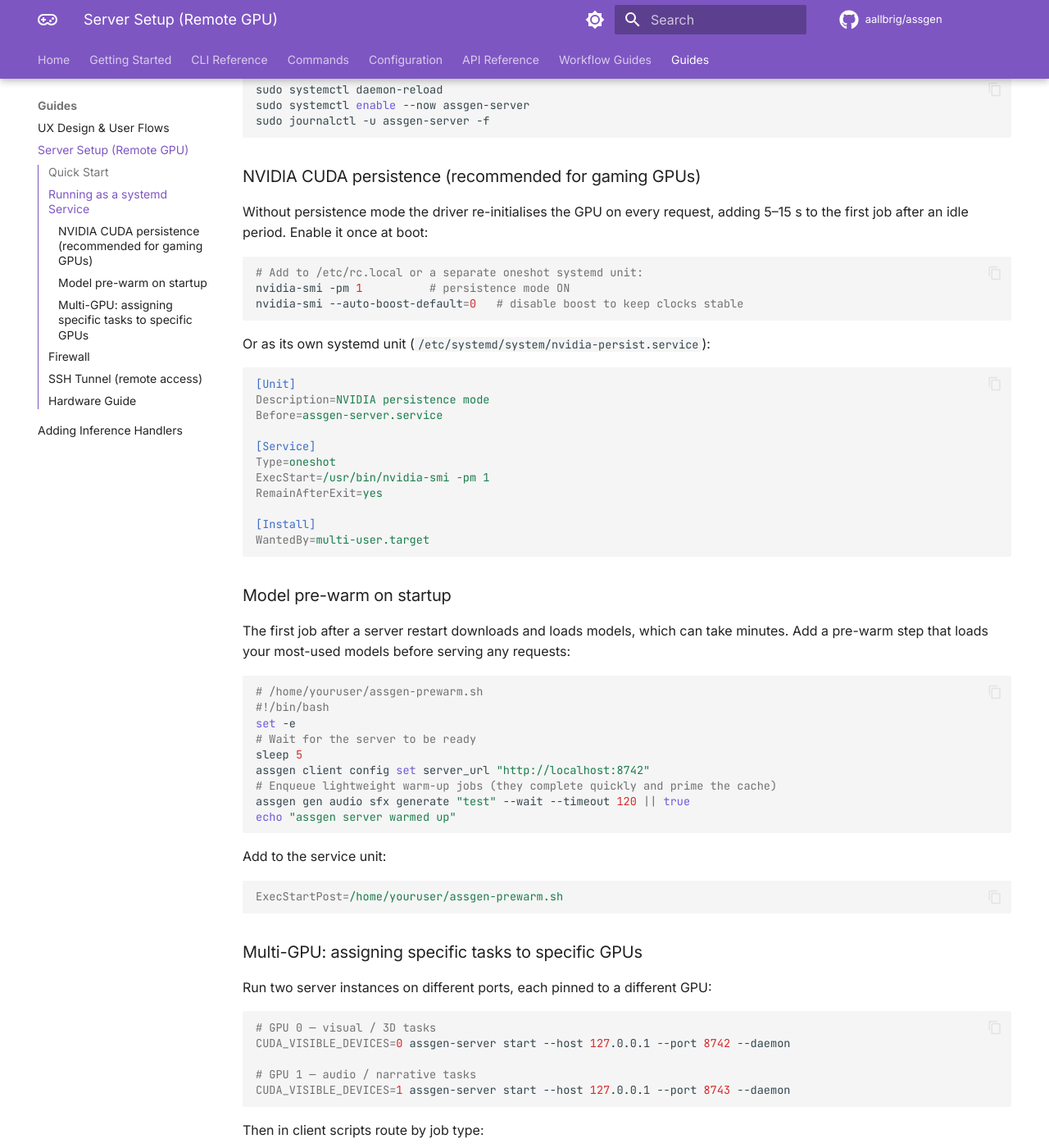
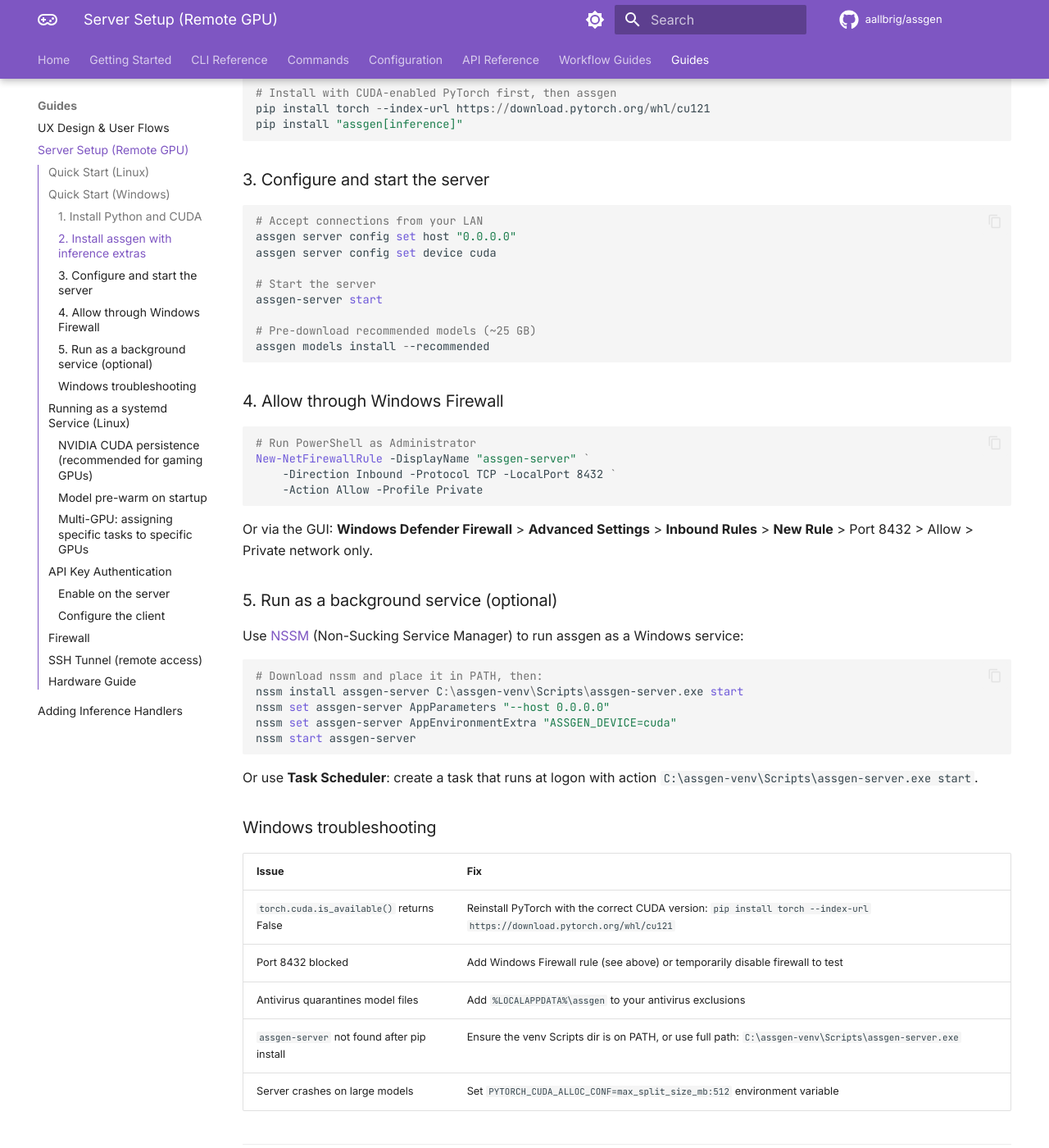
Before and after one commit to aallbrig/assgen, an MkDocs documentation site: the page built from docs/server-setup.md, in a window 1280 px wide and 1400 px high, scrolled down 1176 px. Shown: the whole window at 82% size. Built offline with MkDocs 1.6.1 and Material for MkDocs 9.7.7, drawn with Linux system fonts in a browser that asks for light colours; comment, search, counter and statistics services are not loaded; some of the changed text lies outside the part shown.

Commit message:
docs: expand install, quickstart, and server-setup guides
- Add Homebrew, Chocolatey, and Windows CUDA install instructions
- Expand remote GPU server setup with troubleshooting tips
- Add full Windows server setup guide (CUDA, firewall, NSSM service)
- Document API key authentication setup
- Normalize default port references to 8432

Co-authored-by: Copilot <223556219+Copilot@users.noreply.github.com>

````diff
--- a/docs/server-setup.md
+++ b/docs/server-setup.md
@@ -5,26 +5,111 @@ from any machine on your network while keeping heavy inference off your laptop.
 
 ---
 
-## Quick Start
+## Quick Start (Linux)
 
 On the GPU machine:
 
 ```bash
-pip install assgen
-assgen-server start --host 0.0.0.0 --port 8742
+pip install "assgen[inference]"
+assgen server config set host "0.0.0.0"   # accept LAN connections
+assgen server config set device cuda
+assgen-server start --daemon
 ```
 
-On the client machine:
+On the client machine (laptop):
 
 ```bash
 pip install assgen
-assgen client config set server_url "http://192.168.1.50:8742"
-assgen jobs list   # confirms connectivity
+assgen client config set-server http://192.168.1.50:8432
+assgen client config show    # verify health check passes
+
+# Pre-download recommended models (~25 GB)
+assgen models install --recommended
 ```
 
 ---
 
-## Running as a systemd Service
+## Quick Start (Windows)
+
+On your Windows desktop with an NVIDIA GPU:
+
+### 1. Install Python and CUDA
+
+1. Install [Python 3.11+](https://python.org/downloads/) (check "Add to PATH")
+2. Install [CUDA Toolkit 12.x](https://developer.nvidia.com/cuda-downloads) matching your GPU driver
+3. Verify CUDA is available:
+
+```powershell
+python -c "import torch; print(torch.cuda.is_available())"
+# Should print: True
+```
+
+### 2. Install assgen with inference extras
+
+```powershell
+# Create a virtual environment
+python -m venv C:\assgen-venv
+C:\assgen-venv\Scripts\activate
+
+# Install with CUDA-enabled PyTorch first, then assgen
+pip install torch --index-url https://download.pytorch.org/whl/cu121
+pip install "assgen[inference]"
+```
+
+### 3. Configure and start the server
+
+```powershell
+# Accept connections from your LAN
+assgen server config set host "0.0.0.0"
+assgen server config set device cuda
+
+# Start the server
+assgen-server start
+
+# Pre-download recommended models (~25 GB)
+assgen models install --recommended
+```
+
+### 4. Allow through Windows Firewall
+
+```powershell
+# Run PowerShell as Administrator
+New-NetFirewallRule -DisplayName "assgen-server" `
+    -Direction Inbound -Protocol TCP -LocalPort 8432 `
+    -Action Allow -Profile Private
+```
+
+Or via the GUI: **Windows Defender Firewall** > **Advanced Settings** >
+**Inbound Rules** > **New Rule** > Port 8432 > Allow > Private network only.
+
+### 5. Run as a background service (optional)
+
+Use [NSSM](https://nssm.cc/) (Non-Sucking Service Manager) to run assgen as a Windows service:
+
+```powershell
+# Download nssm and place it in PATH, then:
+nssm install assgen-server C:\assgen-venv\Scripts\assgen-server.exe start
+nssm set assgen-server AppParameters "--host 0.0.0.0"
+nssm set assgen-server AppEnvironmentExtra "ASSGEN_DEVICE=cuda"
+nssm start assgen-server
+```
+
+Or use **Task Scheduler**: create a task that runs at logon with action
+`C:\assgen-venv\Scripts\assgen-server.exe start`.
+
+### Windows troubleshooting
+
+| Issue | Fix |
+|---|---|
+| `torch.cuda.is_available()` returns False | Reinstall PyTorch with the correct CUDA version: `pip install torch --index-url https://download.pytorch.org/whl/cu121` |
+| Port 8432 blocked | Add Windows Firewall rule (see above) or temporarily disable firewall to test |
+| Antivirus quarantines model files | Add `%LOCALAPPDATA%\assgen` to your antivirus exclusions |
+| `assgen-server` not found after pip install | Ensure the venv Scripts dir is on PATH, or use full path: `C:\assgen-venv\Scripts\assgen-server.exe` |
+| Server crashes on large models | Set `PYTORCH_CUDA_ALLOC_CONF=max_split_size_mb:512` environment variable |
+
+---
+
+## Running as a systemd Service (Linux)
 
 Create `/etc/systemd/system/assgen-server.service`:
 
@@ -37,7 +122,7 @@ After=network.target
 Type=simple
 User=youruser
 ExecStart=/home/youruser/.venv/bin/assgen-server start \
-    --host 0.0.0.0 --port 8742
+    --host 0.0.0.0 --port 8432
 Restart=on-failure
 RestartSec=5
 
@@ -99,7 +184,7 @@ serving any requests:
 set -e
 # Wait for the server to be ready
 sleep 5
-assgen client config set server_url "http://localhost:8742"
+assgen client config set server_url "http://localhost:8432"
 # Enqueue lightweight warm-up jobs (they complete quickly and prime the cache)
 assgen gen audio sfx generate "test" --wait --timeout 120 || true
 echo "assgen server warmed up"
@@ -117,7 +202,7 @@ Run two server instances on different ports, each pinned to a different GPU:
 
 ```bash
 # GPU 0 — visual / 3D tasks
-CUDA_VISIBLE_DEVICES=0 assgen-server start --host 127.0.0.1 --port 8742 --daemon
+CUDA_VISIBLE_DEVICES=0 assgen-server start --host 127.0.0.1 --port 8432 --daemon
 
 # GPU 1 — audio / narrative tasks
 CUDA_VISIBLE_DEVICES=1 assgen-server start --host 127.0.0.1 --port 8743 --daemon
@@ -126,7 +211,7 @@ CUDA_VISIBLE_DEVICES=1 assgen-server start --host 127.0.0.1 --port 8743 --daemon
 Then in client scripts route by job type:
 
 ```bash
-assgen client config set server_url "http://localhost:8742"
+assgen client config set server_url "http://localhost:8432"
 assgen gen visual model create "sword" --wait
 
 assgen client config set server_url "http://localhost:8743"
@@ -135,21 +220,57 @@ assgen gen audio music compose "battle theme" --wait
 
 ---
 
+## API Key Authentication
+
+By default the server has no authentication.  When binding to `0.0.0.0` on a
+LAN, you should enable API key auth to prevent unauthorized access.
+
+### Enable on the server
+
+```bash
+# Generate a random key and save it
+assgen server config set api_key "$(python3 -c 'import secrets; print(secrets.token_urlsafe(32))')"
+
+# Restart the server for the change to take effect
+assgen-server stop && assgen-server start --daemon
+```
+
+Or set it directly in `~/.config/assgen/server.yaml`:
+
+```yaml
+api_key: "your-secret-key-here"
+```
+
+### Configure the client
+
+```bash
+# Option 1: environment variable
+export ASSGEN_API_KEY="your-secret-key-here"
+
+# Option 2: client config file (~/.config/assgen/client.yaml)
+# Add: api_key: "your-secret-key-here"
+```
+
+The `/health`, `/docs`, `/redoc`, and `/openapi.json` endpoints are always
+accessible without authentication.
+
+---
+
 ## Firewall
 
-The server listens on TCP 8742 by default.
+The server listens on TCP 8432 by default.
 
 ```bash
 # UFW
-sudo ufw allow from 192.168.1.0/24 to any port 8742
+sudo ufw allow from 192.168.1.0/24 to any port 8432
 
 # iptables
-sudo iptables -A INPUT -p tcp --dport 8742 -s 192.168.1.0/24 -j ACCEPT
+sudo iptables -A INPUT -p tcp --dport 8432 -s 192.168.1.0/24 -j ACCEPT
 ```
 
-!!! warning "Do not expose port 8742 to the public internet."
-    There is no authentication in the current version.  Use a VPN or
-    SSH tunnel for remote access outside your LAN.
+!!! warning "Do not expose port 8432 to the public internet."
+    Enable [API key authentication](#api-key-authentication) when binding to
+    `0.0.0.0`.  Use a VPN or SSH tunnel for remote access outside your LAN.
 
 ---
 
@@ -157,8 +278,8 @@ sudo iptables -A INPUT -p tcp --dport 8742 -s 192.168.1.0/24 -j ACCEPT
 
 ```bash
 # On the client machine:
-ssh -N -L 8742:localhost:8742 user@gpu-machine &
-assgen client config set server_url "http://localhost:8742"
+ssh -N -L 8432:localhost:8432 user@gpu-machine &
+assgen client config set server_url "http://localhost:8432"
 ```
 
 ---
````
Also changed, not shown: docs/install.md (+29 -2 lines), docs/quickstart.md (+27 -4 lines).
